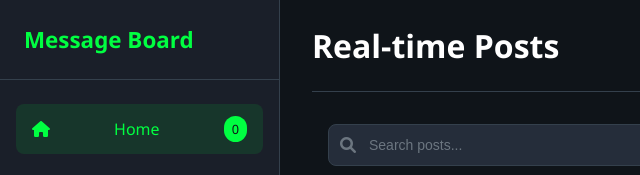
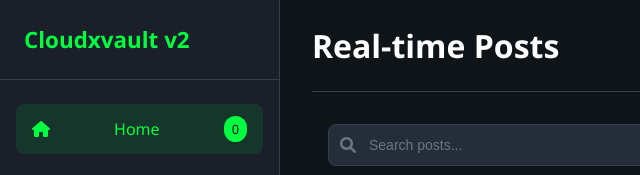
Before and after one commit to pratik11500/CloudVault2-web, a website: page public/index.html in a window 1280 px wide. Shown: the top 175 px of the page, 0-640 px from the left. Drawn offline with Linux system fonts and the light colour scheme; no server answers.

Commit message:
Update index.html

```diff
--- a/public/index.html
+++ b/public/index.html
@@ -3,7 +3,7 @@
     <head>
         <meta charset="UTF-8" />
         <meta name="viewport" content="width=device-width, initial-scale=1.0" />
-        <title>Cloudxvault</title>
+        <title>Cloudxvault v2</title>
         <link rel="stylesheet" href="styles.css" />
         <link
             href="https://cdnjs.cloudflare.com/ajax/libs/font-awesome/6.0.0/css/all.min.css"
@@ -15,7 +15,7 @@
             <!-- Left Sidebar -->
             <nav class="sidebar">
                 <div class="sidebar-header">
-                    <h2>Message Board</h2>
+                    <h2>Cloudxvault <span id="version-glitch">v2</span></h2>
                 </div>
 
                 <div class="nav-section">
```
